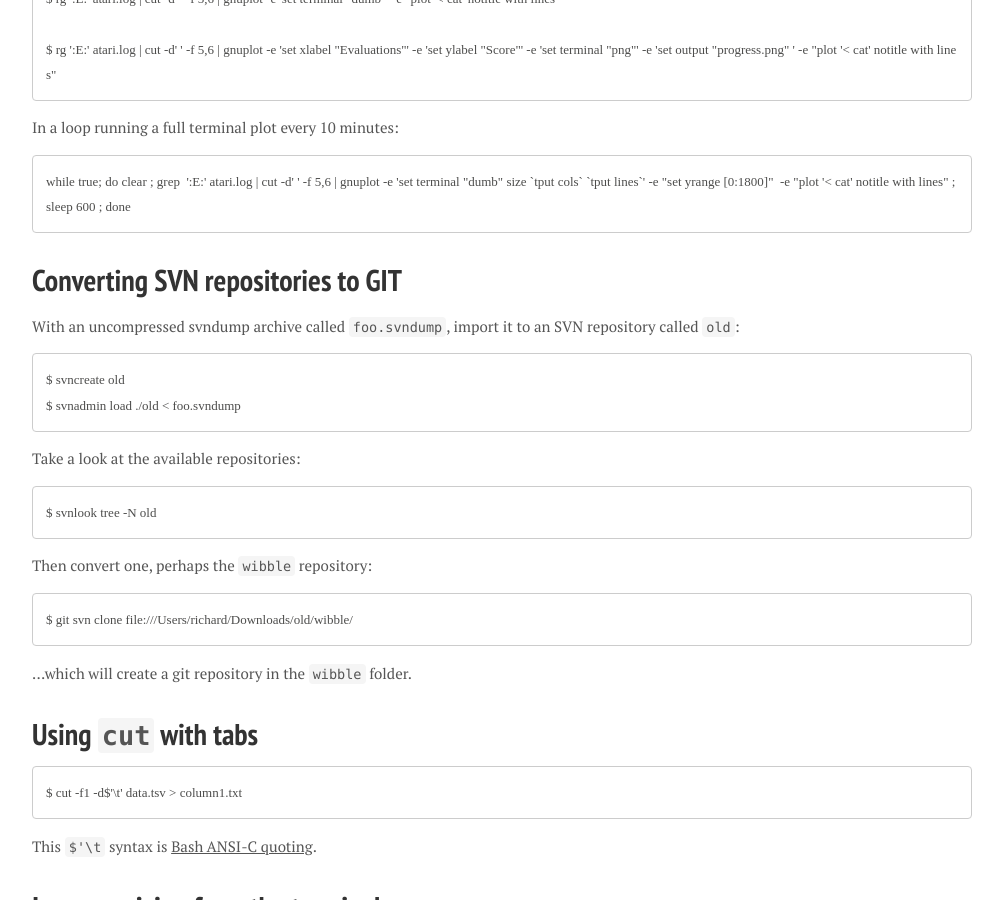
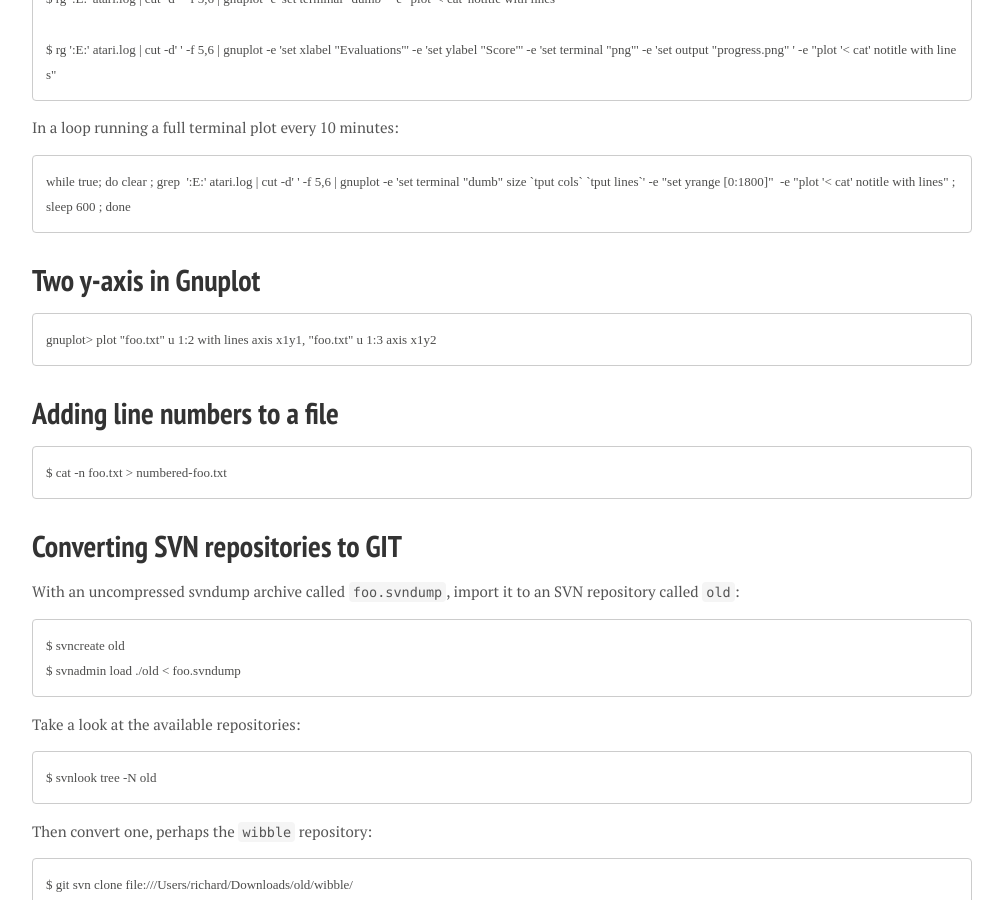
Before and after one commit to d6y/richard.dallaway.com, a Jekyll site: the page built from _posts/2016-10-08-bash.md, in a window 1280 px wide and 900 px high, scrolled down 3111 px. Shown: the whole window, without its empty margins (138-1141 px from the left). Built offline with Jekyll 4.4.1, drawn with Linux system fonts in a browser that asks for light colours; nearby versions of some CDN libraries; some web fonts are replaced.

Commit message:
added more shell tricks

````diff
--- a/_posts/2016-10-08-bash.md
+++ b/_posts/2016-10-08-bash.md
@@ -134,6 +134,18 @@ In a loop running a full terminal plot every 10 minutes:
 while true; do clear ; grep  ':E:' atari.log | cut -d' ' -f 5,6 | gnuplot -e 'set terminal "dumb" size `tput cols` `tput lines`' -e "set yrange [0:1800]"  -e "plot '< cat' notitle with lines" ; sleep 600 ; done
 ```
 
+# Two y-axis in Gnuplot
+
+```
+gnuplot> plot "foo.txt" u 1:2 with lines axis x1y1, "foo.txt" u 1:3 axis x1y2
+```
+
+# Adding line numbers to a file
+
+```
+$ cat -n foo.txt > numbered-foo.txt
+```
+
 # Converting SVN repositories to GIT
 
 With an uncompressed svndump archive called `foo.svndump`, import it to an SVN repository called `old`:
````
